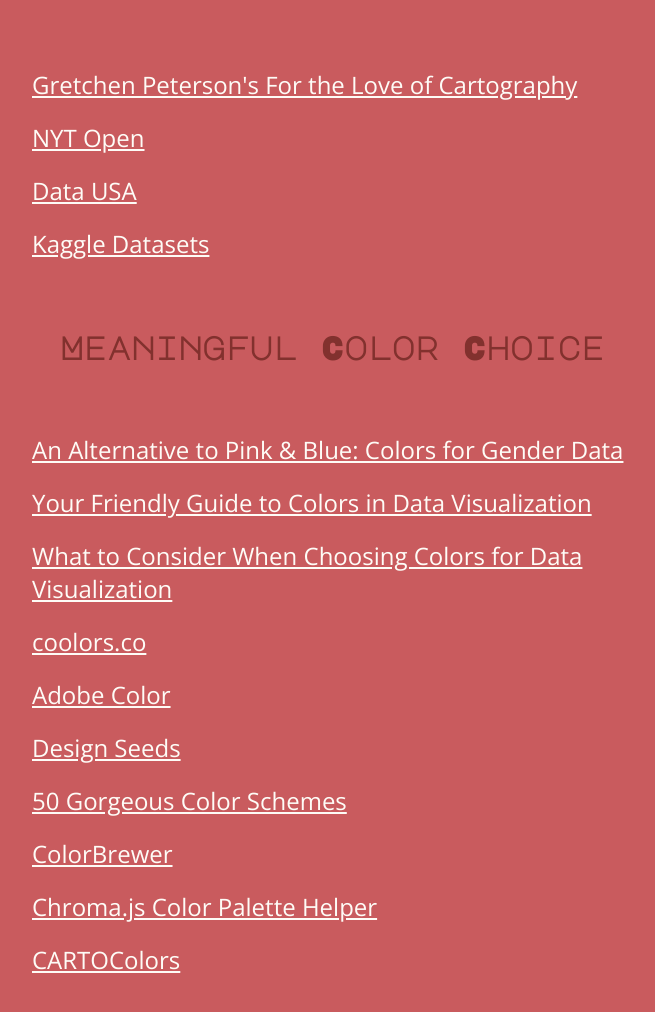
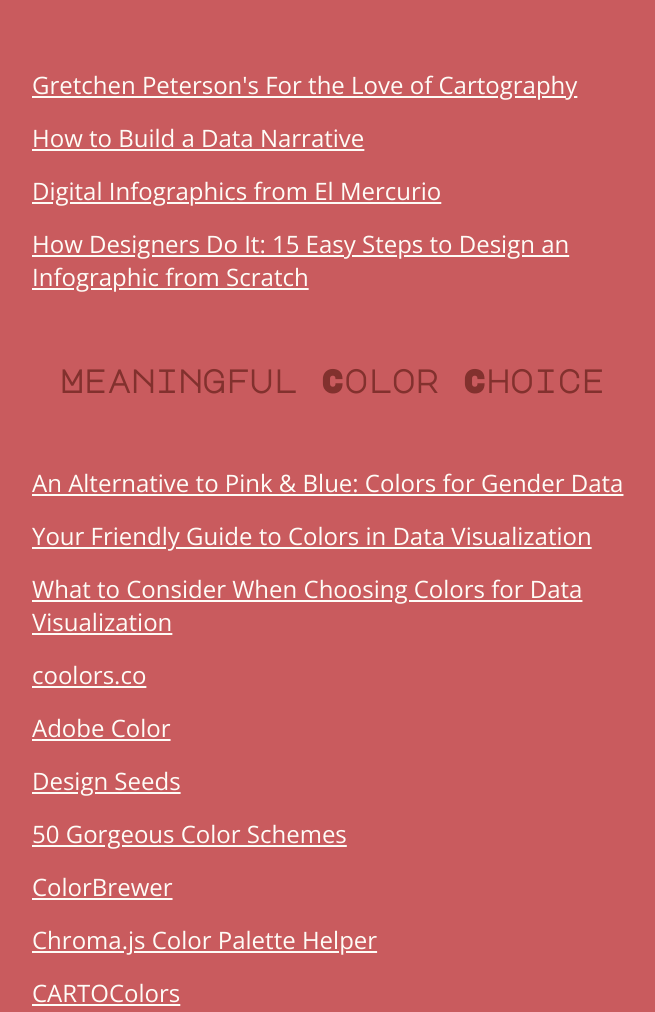
Before and after one commit to katiejolly/atlas-design-resources, a plain HTML site: page index.html in a window 1280 px wide. Shown: the part 1666-2678 px from the top of the page, without its empty margins (308-963 px from the left). Drawn offline with nearby package versions, Linux system fonts and the light colour scheme; a web font is replaced by a local one.

Commit message:
move data resources and add some more general ones

```diff
--- a/index.html
+++ b/index.html
@@ -65,9 +65,9 @@
 
 <ul>
   <li><a href="https://www.gretchenpeterson.com/">Gretchen Peterson's For the Love of Cartography</a></li>
-  <li><a href="https://open.nytimes.com/data/home">NYT Open</a></li>
-  <li><a href="https://datausa.io/">Data USA</a></li>
-  <li><a href="https://www.kaggle.com/datasets">Kaggle Datasets</a></li>
+  <li><a href="http://www.thefunctionalart.com/2019/09/how-to-build-data-narrative.html">How to Build a Data Narrative</a></li>
+  <li><a href="http://infografias.elmercurio.com/">Digital Infographics from El Mercurio</a></li>
+  <li><a href="https://www.canva.com/learn/create-infographics/">How Designers Do It: 15 Easy Steps to Design an Infographic from Scratch</a></li>
 </ul>
 
 <h2>Meaningful Color Choice</h2>
@@ -106,6 +106,9 @@
   <li><a href="https://toolbox.google.com/datasetsearch">Google dataset search</a></li>
   <li><a href="https://github.com/awesomedata/awesome-public-datasets">Awesome Public Datasets</a></li>
   <li><a href="https://data.fivethirtyeight.com/">Fivethirtyeight Data</a></li>
+  <li><a href="https://open.nytimes.com/data/home">NYT Open</a></li>
+  <li><a href="https://datausa.io/">Data USA</a></li>
+  <li><a href="https://www.kaggle.com/datasets">Kaggle Datasets</a></li>
 </ul>
 
 <h2>Using QGIS</h2>
```
